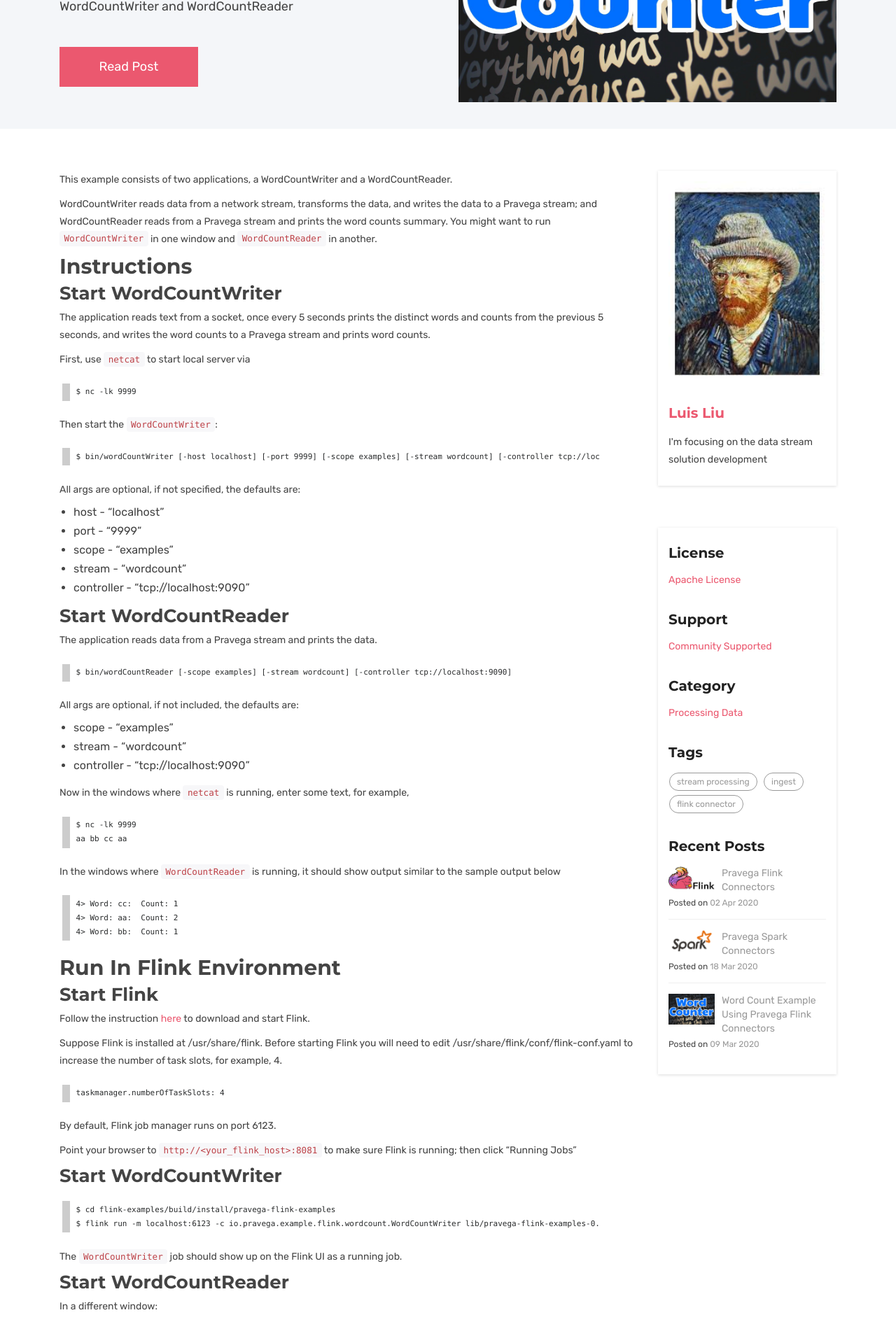
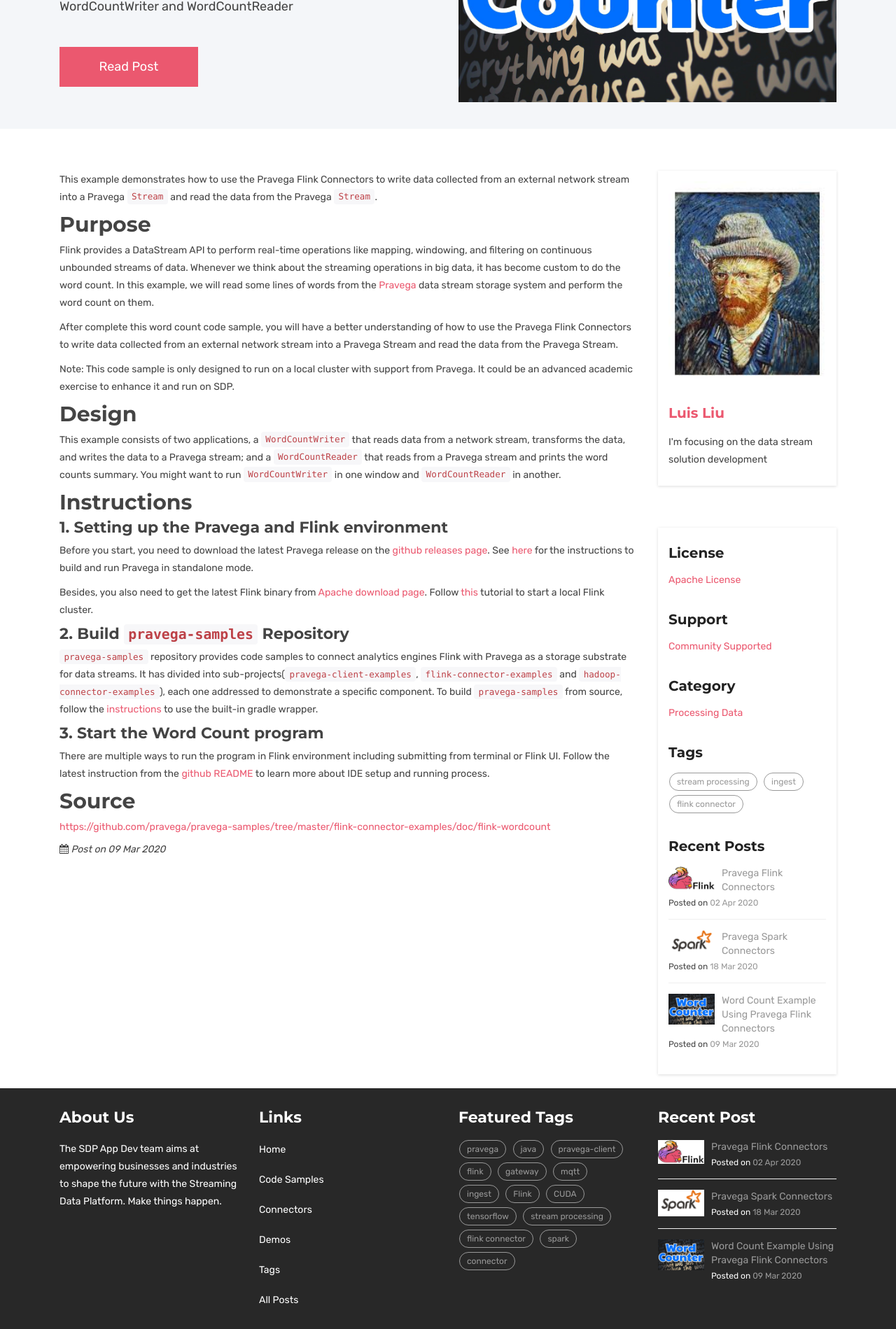
Before and after one commit to StreamingDataPlatform/workshop-samples, a Jekyll site: the page built from _posts/Processing Data/2020-03-09-Word-Count-Example-Using-Pravega-Flink-Connectors.md, in a window 1280 px wide. Shown: the part 409-2308 px from the top of the page at 70% size. Built offline with Jekyll 4.4.1, drawn with Linux system fonts in a browser that asks for light colours; some of the changed text lies outside the part shown.

Commit message:
Update the instruction to minimize the amount of changes required

````diff
--- a/_posts/Processing Data/2020-03-09-Word-Count-Example-Using-Pravega-Flink-Connectors.md
+++ b/_posts/Processing Data/2020-03-09-Word-Count-Example-Using-Pravega-Flink-Connectors.md
@@ -13,139 +13,37 @@
 css:
 js:
 ---
-This example consists of two applications, a WordCountWriter and a WordCountReader.
+This example demonstrates how to use the Pravega Flink Connectors to write data collected
+from an external network stream into a Pravega `Stream` and read the data from the Pravega `Stream`.
 <!--more-->
 
-WordCountWriter reads data from a network stream, transforms the data, and writes the data to a Pravega stream; and WordCountReader reads from a Pravega stream and prints the word counts summary.
-You might want to run `WordCountWriter` in one window and `WordCountReader` in another.
+## Purpose
+
+Flink provides a DataStream API to perform real-time operations like mapping, windowing, and filtering on continuous unbounded streams of data. Whenever we think about the streaming operations in big data, it has become custom to do the word count. In this example, we will read some lines of words from the [Pravega](http://pravega.io/) data stream storage system and perform the word count on them.
+
+After complete this word count code sample, you will have a better understanding of how to use the Pravega Flink Connectors to write data collected from an external network stream into a Pravega Stream and read the data from the Pravega Stream.
+
+Note: This code sample is only designed to run on a local cluster with support from Pravega. It could be an advanced academic exercise to enhance it and run on SDP.
+
+## Design
+
+This example consists of two applications, a `WordCountWriter` that reads data from a network stream, transforms the data, and writes the data to a Pravega stream; and a
+`WordCountReader` that reads from a Pravega stream and prints the word counts summary. You might want to run `WordCountWriter` in one window and `WordCountReader` in another.
 
 ## Instructions
 
-### Start WordCountWriter
-The application reads text from a socket, once every 5 seconds prints the distinct words and counts from the previous 5 seconds, and writes the word counts to a Pravega stream and prints word counts.
+#### 1. Setting up the Pravega and Flink environment
+Before you start, you need to download the latest Pravega release on the [github releases page](https://github.com/pravega/pravega/releases). See [here](http://pravega.io/docs/latest/getting-started/) for the instructions to build and run Pravega in standalone mode.
 
-First, use `netcat` to start local server via
-```
-$ nc -lk 9999
-```
+Besides, you also need to get the latest Flink binary from [Apache download page](https://flink.apache.org/downloads.html). Follow [this](https://ci.apache.org/projects/flink/flink-docs-stable/getting-started/tutorials/local_setup.html) tutorial to start a local Flink cluster.
 
-Then start the `WordCountWriter`:
-```
-$ bin/wordCountWriter [-host localhost] [-port 9999] [-scope examples] [-stream wordcount] [-controller tcp://localhost:9090]
-```
+#### 2. Build `pravega-samples` Repository
 
-All args are optional, if not specified, the defaults are:
+`pravega-samples` repository provides code samples to connect analytics engines Flink with Pravega as a storage substrate for data streams. It has divided into sub-projects(`pravega-client-examples`, `flink-connector-examples` and `hadoop-connector-examples`), each one addressed to demonstrate a specific component. To build `pravega-samples` from source, follow the [instructions](https://github.com/pravega/pravega-samples#pravega-samples-build-instructions) to use the built-in gradle wrapper.
 
- * host - "localhost"
- * port - "9999"
- * scope - "examples"
- * stream - "wordcount"
- * controller - "tcp://localhost:9090"
+#### 3. Start the Word Count program
 
-### Start WordCountReader
-The application reads data from a Pravega stream and prints the data.
-```
-$ bin/wordCountReader [-scope examples] [-stream wordcount] [-controller tcp://localhost:9090]
-```
-All args are optional, if not included, the defaults are:
- * scope - "examples"
- * stream - "wordcount"
- * controller - "tcp://localhost:9090"
-
-Now in the windows where `netcat` is running, enter some text, for example,
-```
-$ nc -lk 9999
-aa bb cc aa
-```
-
-In the windows where `WordCountReader` is running, it should show output similar to the sample output below
-```
-4> Word: cc:  Count: 1
-4> Word: aa:  Count: 2
-4> Word: bb:  Count: 1
-```
-
-## Run In Flink Environment
-
-### Start Flink
-
-Follow the instruction [here](https://ci.apache.org/projects/flink/flink-docs-release-1.4/quickstart/setup_quickstart.html) to download and start Flink.
-
-Suppose Flink is installed at /usr/share/flink. Before starting Flink you will need to edit /usr/share/flink/conf/flink-conf.yaml to increase the number of task slots, for example, 4.
-```
-taskmanager.numberOfTaskSlots: 4
-```
-
-By default, Flink job manager runs on port 6123.
-
-Point your browser to `http://<your_flink_host>:8081` to make sure Flink is running; then click "Running Jobs"
-
-### Start WordCountWriter
-```
-$ cd flink-examples/build/install/pravega-flink-examples
-$ flink run -m localhost:6123 -c io.pravega.example.flink.wordcount.WordCountWriter lib/pravega-flink-examples-0.2.0-SNAPSHOT-all.jar --host localhost --port 9999 --controller tcp://localhost:9090
-```
-The `WordCountWriter` job should show up on the Flink UI as a running job.
-
-### Start WordCountReader
-In a different window:
-```
-$ cd flink-examples/build/install/pravega-flink-examples
-$ flink run -m localhost:6123 -c io.pravega.example.flink.wordcount.WordCountReader lib/pravega-flink-examples-0.2.0-SNAPSHOT-all.jar --controller tcp://localhost:9090
-```
-The `WordCountReader` job should show up on the Flink UI as a running job.
-
-### View Output
-Now in the windows where `netcat` is running, enter some text, for example,
-```
-$ nc -lk 9999
-aa bb cc aa
-```
-
-Output similar to the sample below should show up in a flink taskmanager output file, e.g., flink-ubuntu-taskmanager-0-myhostname.out, in the flink log directory, e.g., /usr/share/flink/log
-```
-Word: aa:  Count: 2
-Word: cc:  Count: 1
-Word: bb:  Count: 1
-```
-
-### Submit Jobs on Flink UI
-
-You can also submit flink jobs via Flink UI.
-
-Submit `WordCountWriter` job
-
-- Click **Submit new Job**
-- Click **Add New** button
-- Browser to flink-examples/build/install/pravega-flink-examples/lib and select the uber jar file: pravega-flink-examples-0.2.0-SNAPSHOT-**all**.jar
-- Click **Upload** button
-- Click the checkbox next to the uploaded jar file.
-- In the **Entry Class** field, enter: ```io.pravega.example.flink.wordcount.WordCountWriter```
-- In the **Program Arguments** field, enter: ```--host localhost --port 9999 --controller tcp://localhost:9090```
-- Click **Submit** button
-
-![]({{site.baseurl}}/assets/heliumjk/images/post/word count example/flink-wordcount-submit-writer.png)
-
-Submit `WordCountReader` job
-
-Repeat the steps above except
-- in the **Entry Class** field, enter: ```io.pravega.example.flink.wordcount.WordCountReader```
-- in the **Program Arguments** field, enter: ```--controller tcp://localhost:9090```
-
-## IDE Setup
-### IntelliJ
-- File Open
-- Browse to pravega-examples folder
-- Select **build.gradle**, then click **OK**
-- Click **Open as Project**
-- Choose **Use Auto-import**, and **Use gradle wrapper task configuration**, then click **OK**
-
-![]({{site.baseurl}}/assets/heliumjk/images/post/word count example/flink-wordcount-intellij-01.png)
-
-![]({{site.baseurl}}/assets/heliumjk/images/post/word count example/flink-wordcount-intellij-02.png)
-
-- Run Configuration for `WordCountWriter`
-![]({{site.baseurl}}/assets/heliumjk/images/post/word count example/flink-wordcount-intellij-04.png)
+There are multiple ways to run the program in Flink environment including submitting from terminal or Flink UI. Follow the latest instruction from the [github README](https://github.com/pravega/pravega-samples/tree/master/flink-connector-examples/doc/flink-wordcount#word-count-example-using-pravega-flink-connectors) to learn more about IDE setup and running process.
 
 ## Source
 [https://github.com/pravega/pravega-samples/tree/master/flink-connector-examples/doc/flink-wordcount](https://github.com/pravega/pravega-samples/tree/master/flink-connector-examples/doc/flink-wordcount)
````
